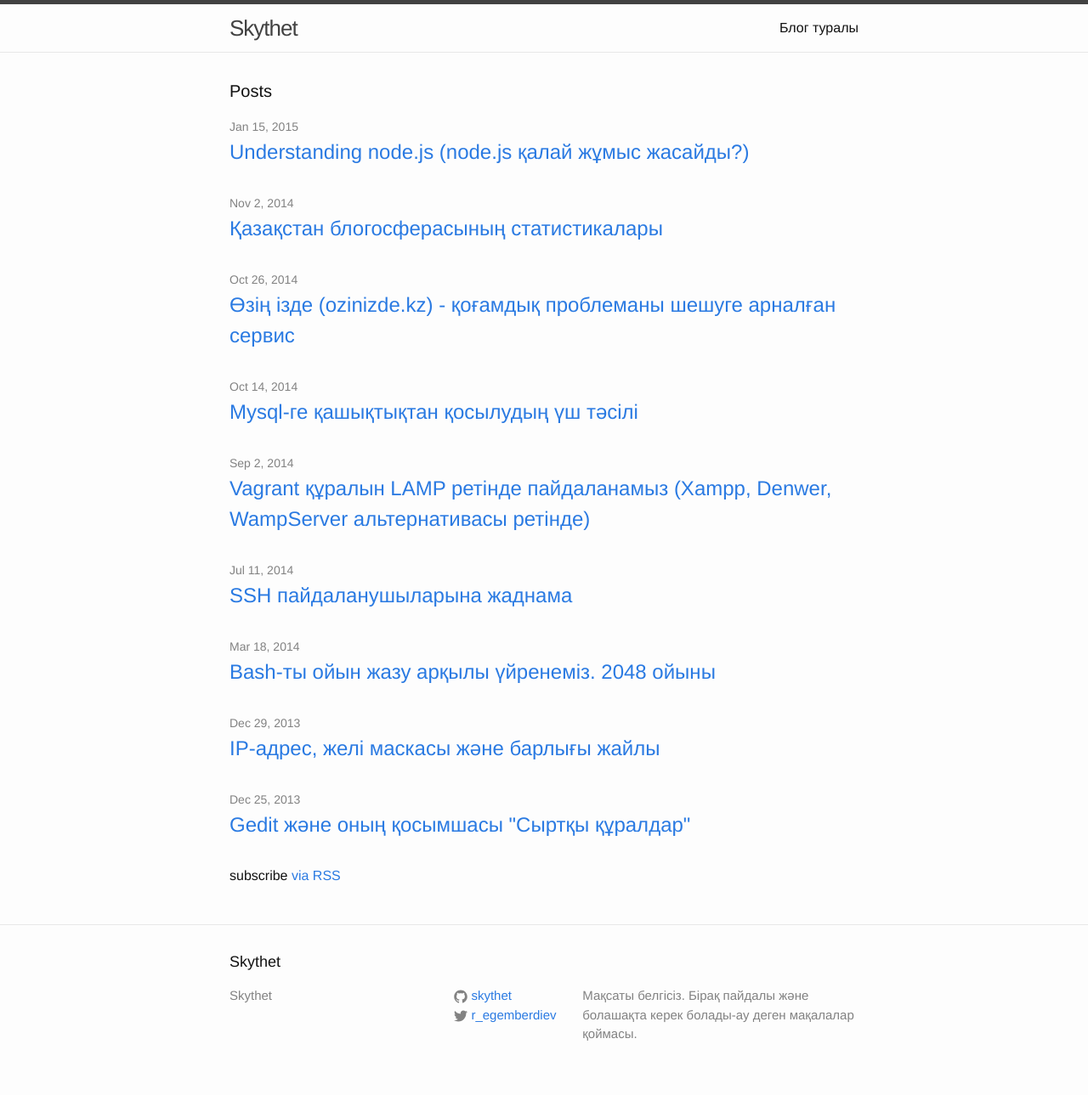
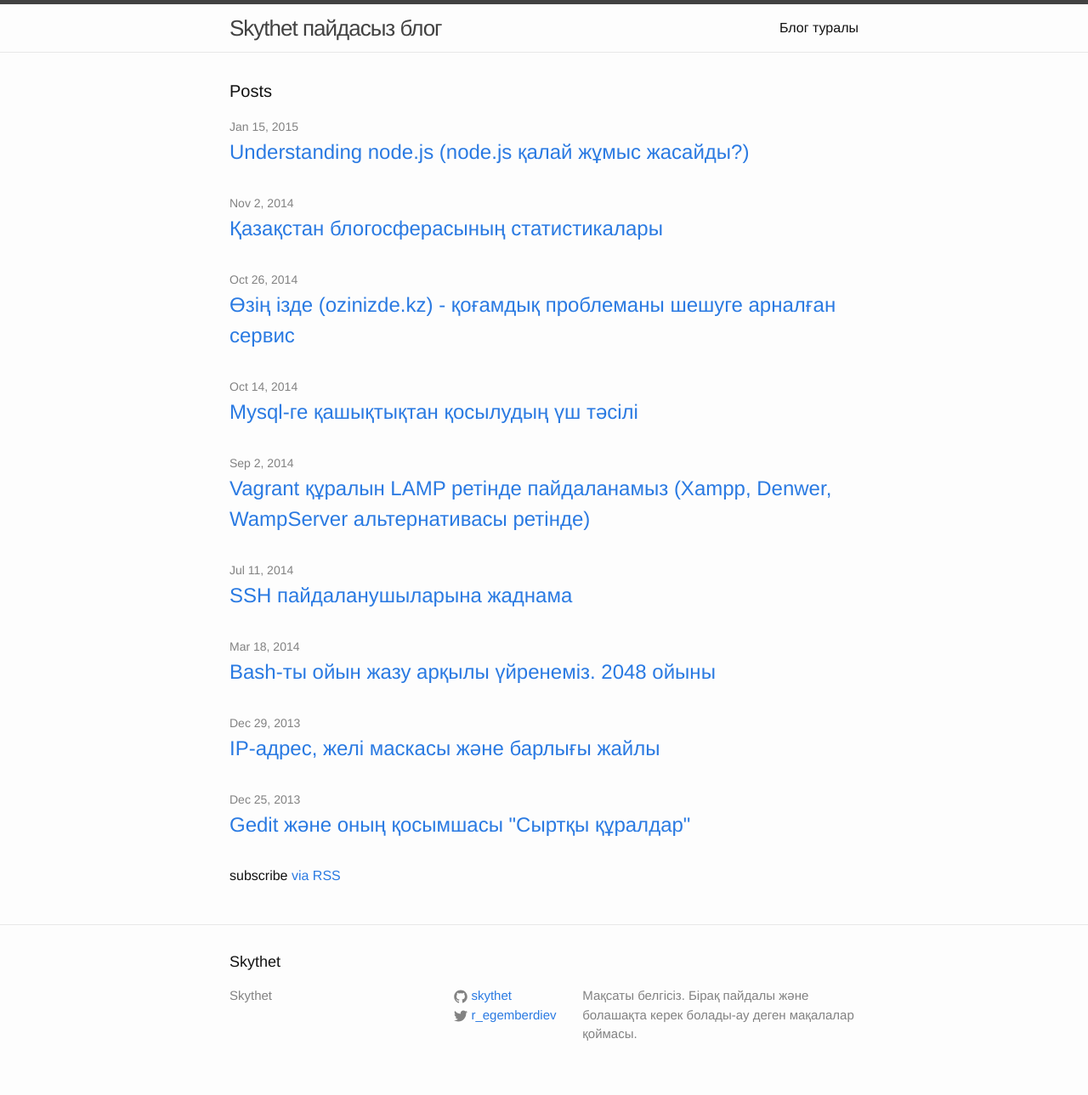
Before and after one commit to skythet/skythet.github.io, a Jekyll site: the page built from index.html, in a window 1280 px wide. Shown: the whole page at 85% size. Built offline with Jekyll 4.4.1, drawn with Linux system fonts in a browser that asks for light colours.

Commit message:
added small text

```diff
--- a/_includes/header.html
+++ b/_includes/header.html
@@ -2,7 +2,7 @@
 
   <div class="wrapper">
 
-    <a class="site-title" href="{{ site.baseurl }}/">{{ site.title }}</a>
+    <a class="site-title" href="{{ site.baseurl }}/">{{ site.title }} <span>пайдасыз блог</span></a>
 
     <nav class="site-nav">
       <a href="#" class="menu-icon">
```
